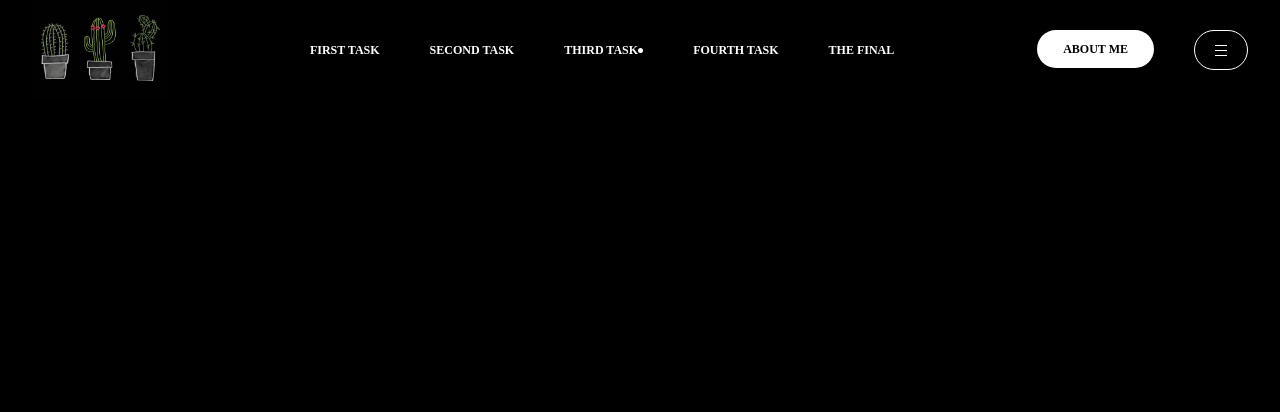
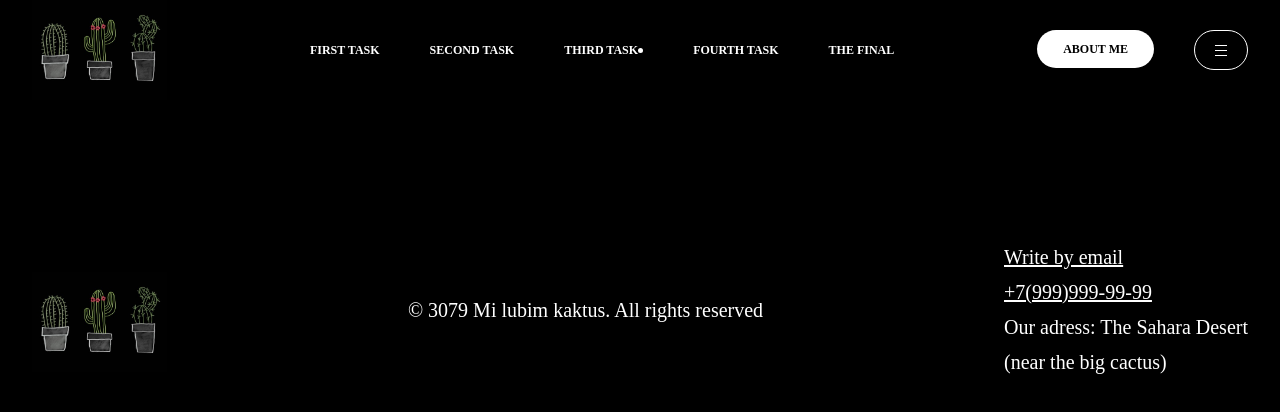
Before and after one commit to LovelessReal/progect_gv, a plain HTML site: page third.html in a window 1280 px wide. Drawn offline with Linux system fonts and the light colour scheme.

Commit message:
Update third.html

```diff
--- a/third.html
+++ b/third.html
@@ -73,5 +73,23 @@
         </div>
     </selection>
 </main>
+<footer>
 
+    <a class="header-logo" href="/">
+        <img
+        class="header-logo-image"
+        src="images/logo-img.jpg"
+        title="cactus"
+        width="135" height="100" loading="lazy"
+        />
+        </a>
+
+    <p>&copy; 3079 Mi lubim kaktus. All rights reserved</p>
+
+        <div class="contacts">
+            <a href="mailto:mi_lubim_kaktus@trololo.ru">Write by email</a><br>
+                <a href="tel:+79999999999">+7(999)999-99-99</a><br>
+                <p>Our adress: The Sahara Desert <br> (near the big cactus)<p>
+        </div>
+</footer>
 </html>
```
